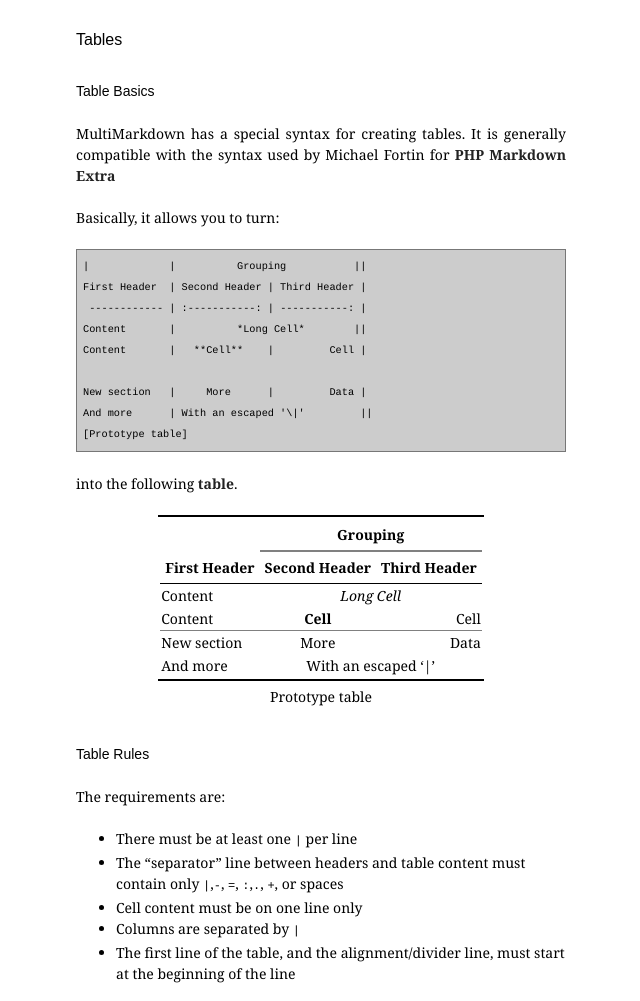
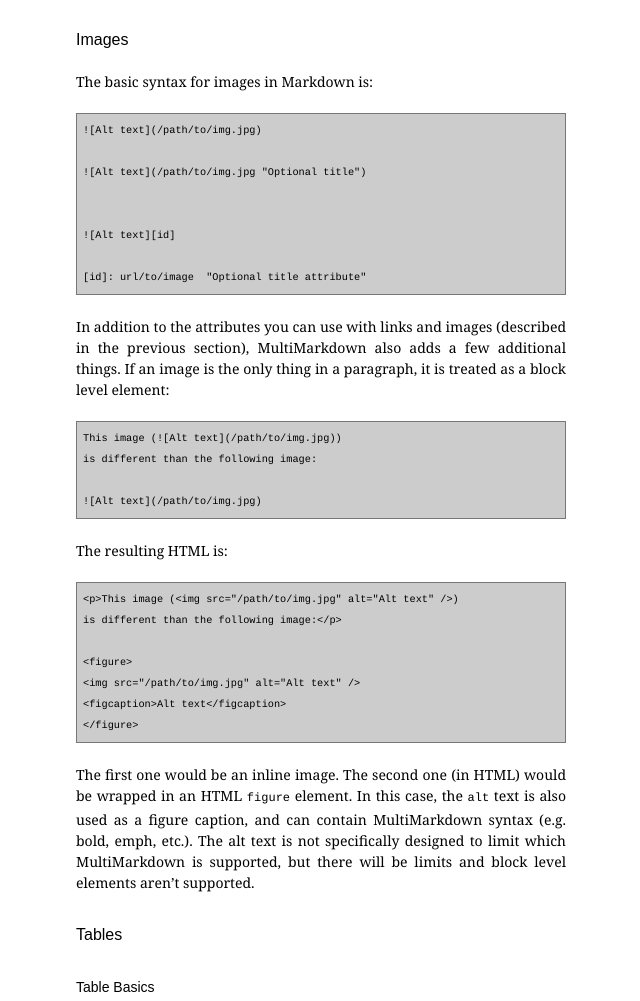
Before and after one commit to fletcher/MultiMarkdown-4, a plain HTML site: page syntax.html in a window 1280 px wide. Shown: the part 6780-7781 px from the top of the page, without its empty margins (319-959 px from the left). Drawn offline with nearby package versions, Linux system fonts and the light colour scheme; some packages are replaced by stand-ins of ours.

Commit message:
further document images

```diff
--- a/syntax.html
+++ b/syntax.html
@@ -6,7 +6,7 @@
 	<title>Syntax</title>
 	<meta name="author" content="Fletcher T. Penney"/>
 	<meta name="version" content="4.5.1"/>
-	<meta name="revised" content="2014-02-05"/>
+	<meta name="revised" content="2014-03-02"/>
 	<link type="text/css" rel="stylesheet" href="http://fletcher.github.io/MultiMarkdown-4/css/document.css"/>
 <script type="text/javascript"
 src="http://cdn.mathjax.org/mathjax/latest/MathJax.js?config=TeX-AMS-MML_HTMLorMML">
@@ -300,6 +300,41 @@ newlines, but must start at the beginning of the line. The format is
 <code>attribute=value</code> or <code>attribute=&quot;multi word value&quot;</code>. Currently, MultiMarkdown
 does not attempt to interpret or make any use of any of these attributes.
 Also, you can&#8217;t have a multiword attribute span a newline.</p>
+
+<h2 id="images">Images</h2>
+
+<p>The basic syntax for images in Markdown is:</p>
+
+<pre><code>![Alt text](/path/to/img.jpg)
+
+![Alt text](/path/to/img.jpg &quot;Optional title&quot;)
+
+
+![Alt text][id]
+
+[id]: url/to/image  &quot;Optional title attribute&quot;
+</code></pre>
+
+<p>In addition to the attributes you can use with links and images (described in the previous section), MultiMarkdown also adds a few additional things. If an image is the only thing in a paragraph, it is treated as a block level element:</p>
+
+<pre><code>This image (![Alt text](/path/to/img.jpg))
+is different than the following image:
+
+![Alt text](/path/to/img.jpg)
+</code></pre>
+
+<p>The resulting HTML is:</p>
+
+<pre><code>&lt;p&gt;This image (&lt;img src=&quot;/path/to/img.jpg&quot; alt=&quot;Alt text&quot; /&gt;)
+is different than the following image:&lt;/p&gt;
+
+&lt;figure&gt;
+&lt;img src=&quot;/path/to/img.jpg&quot; alt=&quot;Alt text&quot; /&gt;
+&lt;figcaption&gt;Alt text&lt;/figcaption&gt;
+&lt;/figure&gt;
+</code></pre>
+
+<p>The first one would be an inline image. The second one (in HTML) would be wrapped in an HTML <code>figure</code> element. In this case, the <code>alt</code> text is also used as a figure caption, and can contain MultiMarkdown syntax (e.g. bold, emph, etc.). The alt text is not specifically designed to limit which MultiMarkdown is supported, but there will be limits and block level elements aren&#8217;t supported.</p>
 
 <h2 id="tables">Tables</h2>
 
@@ -861,7 +896,7 @@ into a single paragraph.</p>
 Another paragraph
 </code></pre>
 
-<p>If a file named <code>some_other_file.txt</code> exists, its contents will be inserted inside of this document <em>before</em> being processed by MultiMarkdown. This means that the contents of the file can also MultiMarkdown.</p>
+<p>If a file named <code>some_other_file.txt</code> exists, its contents will be inserted inside of this document <em>before</em> being processed by MultiMarkdown. This means that the contents of the file can also contain MultiMarkdown formatted text.</p>
 
 <p>If you want to display the <em>contents</em> of the file without processing it, you can include it in a code block (you may need to remove trailing newlines at the end of the document to be included):</p>
 
```
Also changed, not shown: MMD_Users_Guide.html (+38 -3 lines), images.html (added, +56 -0 lines), index.html (+3 -2 lines), 8 other files.
